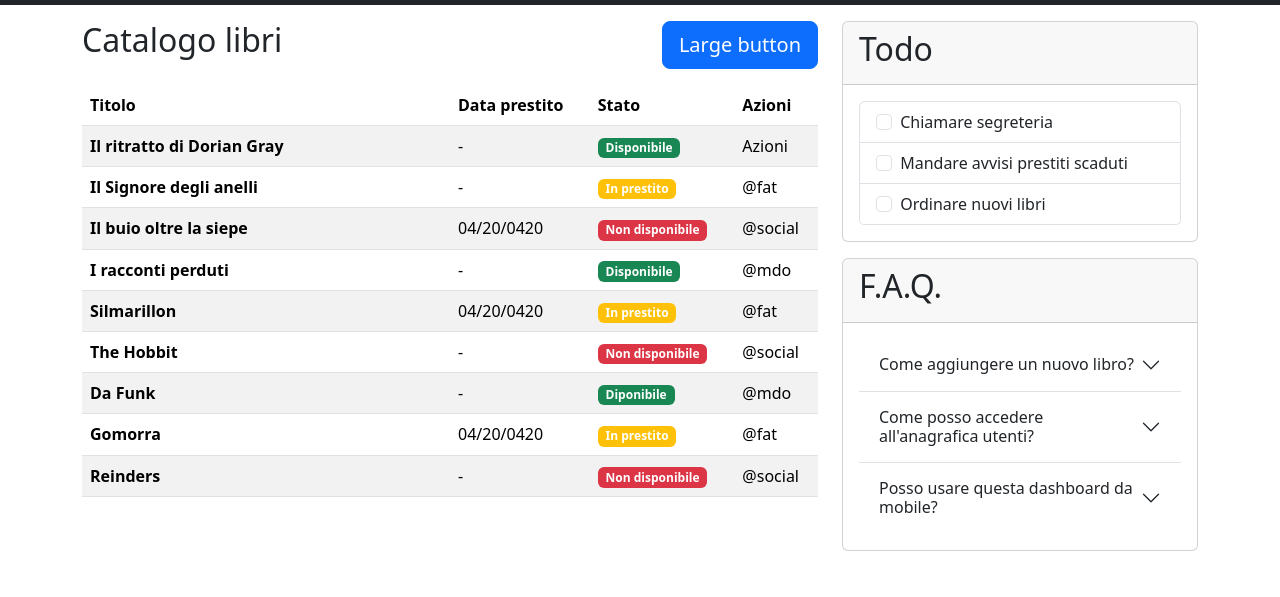
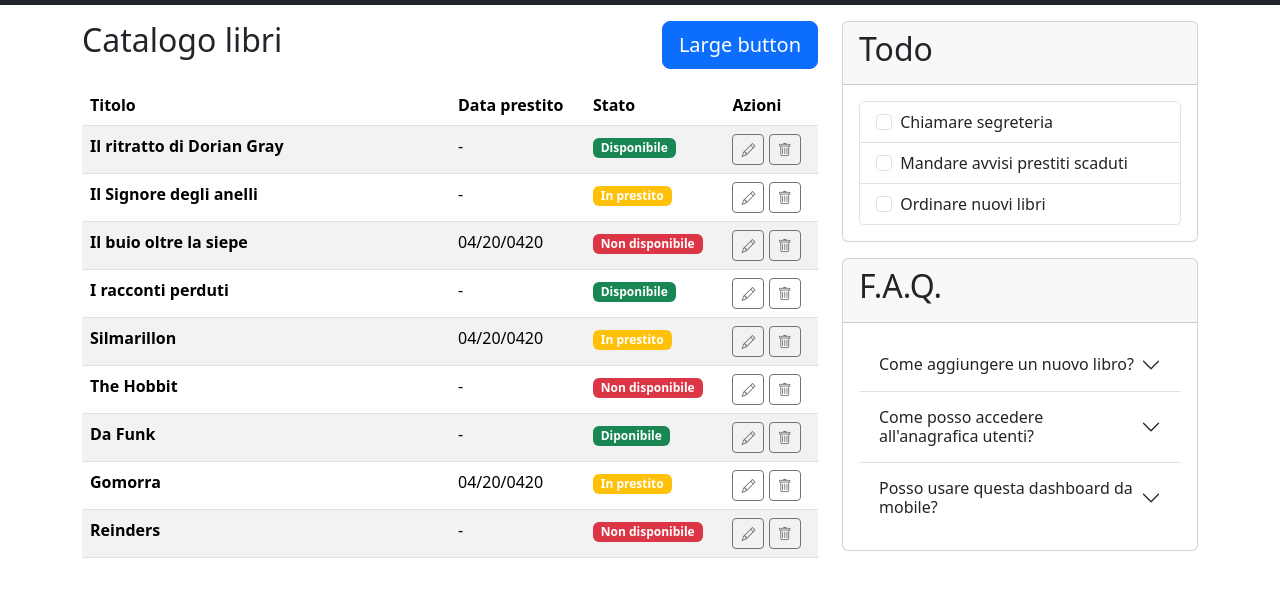
Before and after one commit to stefanobellomo/html-css-bootstrap-dashboard, a plain HTML site: page index.html in a window 1280 px wide. Shown: the part 71-668 px from the top of the page. Drawn offline with nearby package versions, Linux system fonts and the light colour scheme.

Commit message:
add button and icon and fix his color

```diff
--- a/index.html
+++ b/index.html
@@ -72,71 +72,161 @@
                         <div class="d-flex justify-content-between mb-3">
                             <h2>Catalogo libri</h2>
                             <button type="button"
-                            class="btn btn-primary btn-lg">Large button</button>
+                                class="btn btn-primary btn-lg">Large
+                                button</button>
                         </div>
                         <table class="table table-striped table-hover">
                             <thead>
                                 <tr>
                                     <th class="w-50" scope="col">Titolo</th>
-                                    <th class="col d-none d-md-table-cell" scope="col">Data prestito</th>
-                                    <th scope="col">Stato</th>
-                                    <th class="w-20" scope="col">Azioni</th>
+                                    <th class="col d-none d-md-table-cell w-10"
+                                        scope="col">Data prestito</th>
+                                    <th class="w-10" scope="col">Stato</th>
+                                    <th class="w-40" scope="col">Azioni</th>
                                 </tr>
                             </thead>
                             <tbody>
                                 <tr>
-                                    <th scope="row">Il ritratto di Dorian Gray</th>
+                                    <th scope="row">Il ritratto di Dorian
+                                        Gray</th>
                                     <td class="d-none d-md-table-cell">-</td>
-                                    <td><span class="badge text-bg-success">Disponibile</span></td>
-                                    <td>Azioni</td>
+                                    <td><span
+                                            class="badge text-bg-success">Disponibile</span></td>
+                                    <td><button
+                                            class="btn btn-outline-secondary btn-sm">
+                                            <i class="bi bi-pencil"></i>
+                                        </button>
+                                        <button
+                                            class="btn btn-outline-secondary btn-sm">
+                                            <i class="bi bi-trash"></i>
+                                        </button>
+                                    </td>
                                 </tr>
                                 <tr>
                                     <th scope="row">Il Signore degli anelli</th>
                                     <td class="d-none d-md-table-cell">-</td>
-                                    <td><span class="badge text-bg-warning text-white">In prestito</span></td>
-                                    <td>@fat</td>
+                                    <td><span
+                                            class="badge text-bg-warning text-white">In
+                                            prestito</span></td>
+                                    <td><button
+                                            class="btn btn-outline-secondary btn-sm">
+                                            <i class="bi bi-pencil"></i>
+                                        </button>
+                                        <button
+                                            class="btn btn-outline-secondary btn-sm">
+                                            <i class="bi bi-trash"></i>
+                                        </button>
+                                    </td>
                                 </tr>
                                 <tr>
                                     <th scope="row">Il buio oltre la siepe</th>
-                                    <td class="d-none d-md-table-cell">04/20/0420</td>
-                                    <td><span class="badge text-bg-danger">Non disponibile</span></td>
-                                    <td>@social</td>
+                                    <td
+                                        class="d-none d-md-table-cell">04/20/0420</td>
+                                    <td><span class="badge text-bg-danger">Non
+                                            disponibile</span></td>
+                                    <td><button
+                                            class="btn btn-outline-secondary btn-sm">
+                                            <i class="bi bi-pencil"></i>
+                                        </button>
+                                        <button
+                                            class="btn btn-outline-secondary btn-sm">
+                                            <i class="bi bi-trash"></i>
+                                        </button>
+                                    </td>
                                 </tr>
                                 <tr>
                                     <th scope="row">I racconti perduti</th>
                                     <td class="d-none d-md-table-cell">-</td>
-                                    <td><span class="badge text-bg-success">Disponibile</span></td>
-                                    <td>@mdo</td>
+                                    <td><span
+                                            class="badge text-bg-success">Disponibile</span></td>
+                                    <td><button
+                                            class="btn btn-outline-secondary btn-sm">
+                                            <i class="bi bi-pencil"></i>
+                                        </button>
+                                        <button
+                                            class="btn btn-outline-secondary btn-sm">
+                                            <i class="bi bi-trash"></i>
+                                        </button>
+                                    </td>
                                 </tr>
                                 <tr>
                                     <th scope="row">Silmarillon</th>
-                                    <td class="d-none d-md-table-cell">04/20/0420</td>
-                                    <td><span class="badge text-bg-warning text-white">In prestito</span></td>
-                                    <td>@fat</td>
+                                    <td
+                                        class="d-none d-md-table-cell">04/20/0420</td>
+                                    <td><span
+                                            class="badge text-bg-warning text-white">In
+                                            prestito</span></td>
+                                    <td><button
+                                            class="btn btn-outline-secondary btn-sm">
+                                            <i class="bi bi-pencil"></i>
+                                        </button>
+                                        <button
+                                            class="btn btn-outline-secondary btn-sm">
+                                            <i class="bi bi-trash"></i>
+                                        </button>
+                                    </td>
                                 </tr>
                                 <tr>
                                     <th scope="row">The Hobbit</th>
                                     <td class="d-none d-md-table-cell">-</td>
-                                    <td><span class="badge text-bg-danger">Non disponibile</span></td>
-                                    <td>@social</td>
+                                    <td><span class="badge text-bg-danger">Non
+                                            disponibile</span></td>
+                                    <td><button
+                                            class="btn btn-outline-secondary btn-sm">
+                                            <i class="bi bi-pencil"></i>
+                                        </button>
+                                        <button
+                                            class="btn btn-outline-secondary btn-sm">
+                                            <i class="bi bi-trash"></i>
+                                        </button>
+                                    </td>
                                 </tr>
                                 <tr>
                                     <th scope="row">Da Funk</th>
                                     <td class="d-none d-md-table-cell">-</td>
-                                    <td><span class="badge text-bg-success">Diponibile</span></td>
-                                    <td>@mdo</td>
+                                    <td><span
+                                            class="badge text-bg-success">Diponibile</span></td>
+                                    <td><button
+                                            class="btn btn-outline-secondary btn-sm">
+                                            <i class="bi bi-pencil"></i>
+                                        </button>
+                                        <button
+                                            class="btn btn-outline-secondary btn-sm">
+                                            <i class="bi bi-trash"></i>
+                                        </button>
+                                    </td>
                                 </tr>
                                 <tr>
                                     <th scope="row">Gomorra</th>
-                                    <td class="d-none d-md-table-cell">04/20/0420</td>
-                                    <td><span class="badge text-bg-warning text-white">In prestito</span></td>
-                                    <td>@fat</td>
+                                    <td
+                                        class="d-none d-md-table-cell">04/20/0420</td>
+                                    <td><span
+                                            class="badge text-bg-warning text-white">In
+                                            prestito</span></td>
+                                    <td><button
+                                            class="btn btn-outline-secondary btn-sm">
+                                            <i class="bi bi-pencil"></i>
+                                        </button>
+                                        <button
+                                            class="btn btn-outline-secondary btn-sm">
+                                            <i class="bi bi-trash"></i>
+                                        </button>
+                                    </td>
                                 </tr>
                                 <tr>
                                     <th scope="row">Reinders</th>
                                     <td class="d-none d-md-table-cell">-</td>
-                                    <td><span class="badge text-bg-danger">Non disponibile</span></td>
-                                    <td>@social</td>
+                                    <td><span class="badge text-bg-danger">Non
+                                            disponibile</span></td>
+                                    <td><button
+                                            class="btn btn-outline-secondary btn-sm">
+                                            <i class="bi bi-pencil"></i>
+                                        </button>
+                                        <button
+                                            class="btn btn-outline-secondary btn-sm">
+                                            <i class="bi bi-trash"></i>
+                                        </button>
+                                    </td>
                                 </tr>
                             </tbody>
                         </table>
@@ -154,21 +244,24 @@
                                         type="checkbox" value
                                         id="firstCheckbox">
                                     <label class="form-check-label"
-                                        for="firstCheckbox">Chiamare segreteria</label>
+                                        for="firstCheckbox">Chiamare
+                                        segreteria</label>
                                 </li>
                                 <li class="list-group-item">
                                     <input class="form-check-input me-1"
                                         type="checkbox" value
                                         id="secondCheckbox">
                                     <label class="form-check-label"
-                                        for="secondCheckbox">Mandare avvisi prestiti scaduti</label>
+                                        for="secondCheckbox">Mandare avvisi
+                                        prestiti scaduti</label>
                                 </li>
                                 <li class="list-group-item">
                                     <input class="form-check-input me-1"
                                         type="checkbox" value
                                         id="thirdCheckbox">
                                     <label class="form-check-label"
-                                        for="thirdCheckbox">Ordinare nuovi libri</label>
+                                        for="thirdCheckbox">Ordinare nuovi
+                                        libri</label>
                                 </li>
                             </ul>
                             <!-- /ul todo -->
@@ -196,7 +289,9 @@
                                         class="accordion-collapse collapse"
                                         data-bs-parent="#accordionFlushExample">
                                         <div
-                                                class="accordion-body">Per poter aggiungere un libro alla propria libresia è necessario...</div>
+                                            class="accordion-body">Per poter
+                                            aggiungere un libro alla propria
+                                            libresia è necessario...</div>
                                     </div>
                                 </div>
                                 <div class="accordion-item">
@@ -208,14 +303,17 @@
                                             data-bs-target="#flush-collapseTwo"
                                             aria-expanded="false"
                                             aria-controls="flush-collapseTwo">
-                                                Come posso accedere all'anagrafica utenti?
+                                            Come posso accedere all'anagrafica
+                                            utenti?
                                         </button>
                                     </h2>
                                     <div id="flush-collapseTwo"
                                         class="accordion-collapse collapse"
                                         data-bs-parent="#accordionFlushExample">
                                         <div
-                                                class="accordion-body">Per poter accedere all'anagrafica utenti è necessario...</div>
+                                            class="accordion-body">Per poter
+                                            accedere all'anagrafica utenti è
+                                            necessario...</div>
                                     </div>
                                 </div>
                                 <div class="accordion-item">
@@ -227,14 +325,19 @@
                                             data-bs-target="#flush-collapseThree"
                                             aria-expanded="false"
                                             aria-controls="flush-collapseThree">
-                                                Posso usare questa dashboard da mobile?
+                                            Posso usare questa dashboard da
+                                            mobile?
                                         </button>
                                     </h2>
                                     <div id="flush-collapseThree"
                                         class="accordion-collapse collapse"
                                         data-bs-parent="#accordionFlushExample">
                                         <div
-                                                class="accordion-body">Certo oggi abbiamo solo fatto la struttura che si adatta a vari formati, domani la rendiamo anche interagibile ma prima un joint.</div>
+                                            class="accordion-body">Certo oggi
+                                            abbiamo solo fatto la struttura che
+                                            si adatta a vari formati, domani la
+                                            rendiamo anche interagibile ma prima
+                                            un joint.</div>
                                     </div>
                                 </div>
                             </div>
```
Lines whose indentation alone changed are shown as unchanged.
